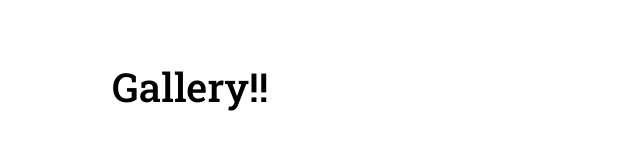
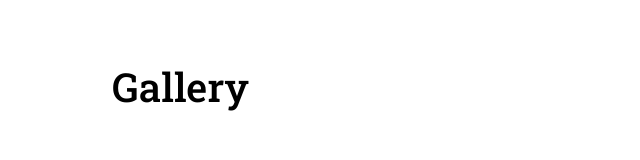
Before and after one commit to junzhai-piano/lightbox-gallery, a plain HTML site: page index.html in a window 1280 px wide. Shown: the full height of the page, 0-640 px from the left. Drawn offline with Linux system fonts and the light colour scheme.

Commit message:
change texts

```diff
--- a/index.html
+++ b/index.html
@@ -9,7 +9,7 @@
   </head>
   <body>
     <section class="container">
-      <h1>Gallery!!</h1>
+      <h1>Gallery</h1>
       <div class="gallery-grid">
         <!-- images here -->
       </div>
```
